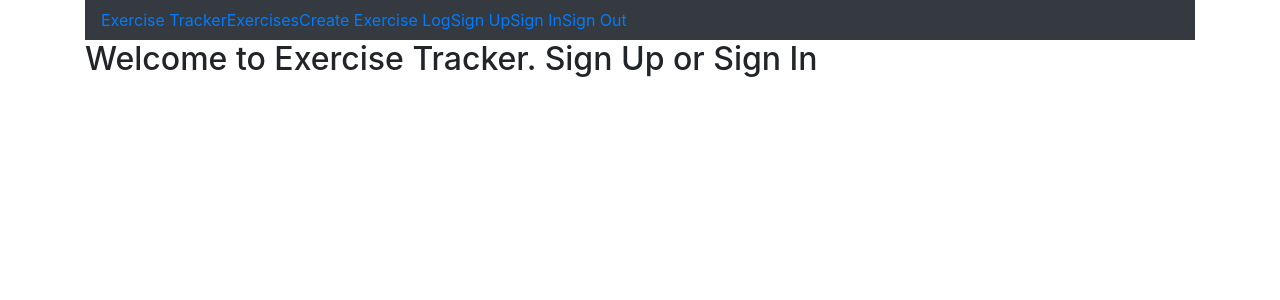
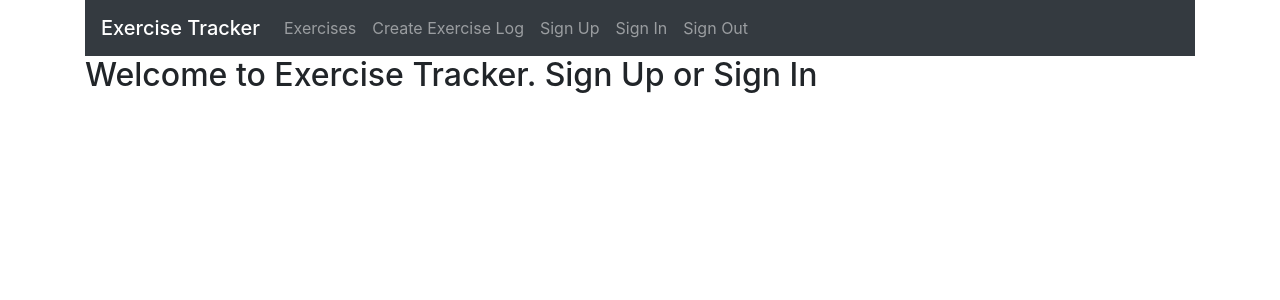
Before and after one commit to bhagirthijhamb/ExerciseTracker-MERN, a React (Create React App) app in the folder frontend/: page / in a window 1280 px wide. Shown: the top 300 px of the page. Built offline with nearby package versions, Linux system fonts and the light colour scheme.

Commit message:
added styles to the Navbar

```diff
--- a/frontend/src/components/Header.js
+++ b/frontend/src/components/Header.js
@@ -5,13 +5,26 @@ class Header extends Component {
   render(){
     return(
       // <div>
-      <nav className="navbarStyle navbar navbar-dark bg-dark navbar-expand-lg">
-        <Link to='/'>Exercise Tracker</Link>
-        <Link to='/exercises'>Exercises</Link>
-        <Link to='/createExercise'>Create Exercise Log</Link>
-        <Link to='/signup'>Sign Up</Link>
-        <Link to='/signin'>Sign In</Link>
-        <Link to='/signout'>Sign Out</Link>
+      <nav className="navbar navbar-dark bg-dark navbar-expand-lg">
+        <Link className="navbar-brand mb-0 h1" to='/'>Exercise Tracker</Link>
+
+        <ul className="navbar-nav mr-auto">
+          <li className="nav-item">
+            <Link className="nav-link" to='/exercises'>Exercises</Link>
+          </li>
+          <li className="nav-item">
+            <Link className="nav-link" to='/createExercise'>Create Exercise Log</Link>
+          </li>
+          <li className="nav-item">
+            <Link className="nav-link" to='/signup'>Sign Up</Link>
+          </li>
+          <li className="nav-item">
+            <Link className="nav-link" to='/signin'>Sign In</Link>
+          </li>
+          <li className="nav-item">
+            <Link className="nav-link" to='/signout'>Sign Out</Link>
+          </li>
+        </ul>
       </nav>
       // </div>
     )
```
